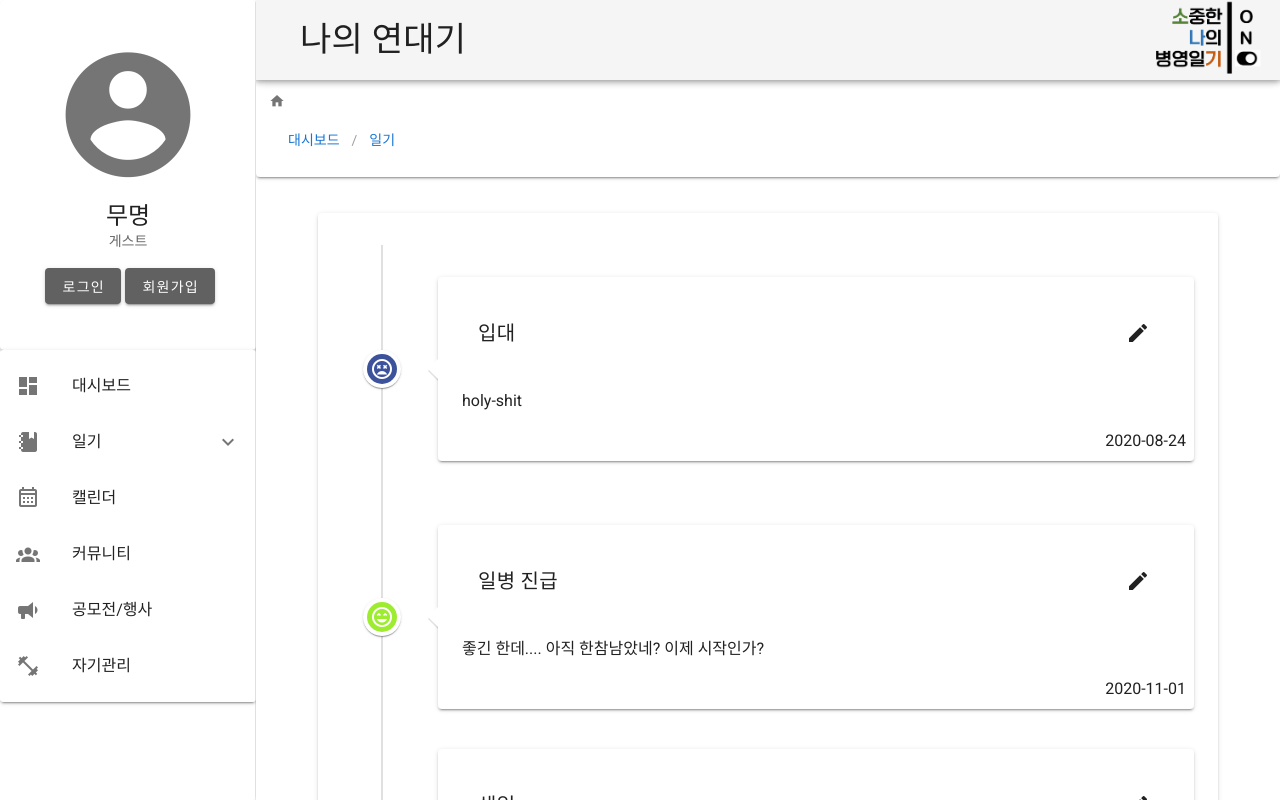
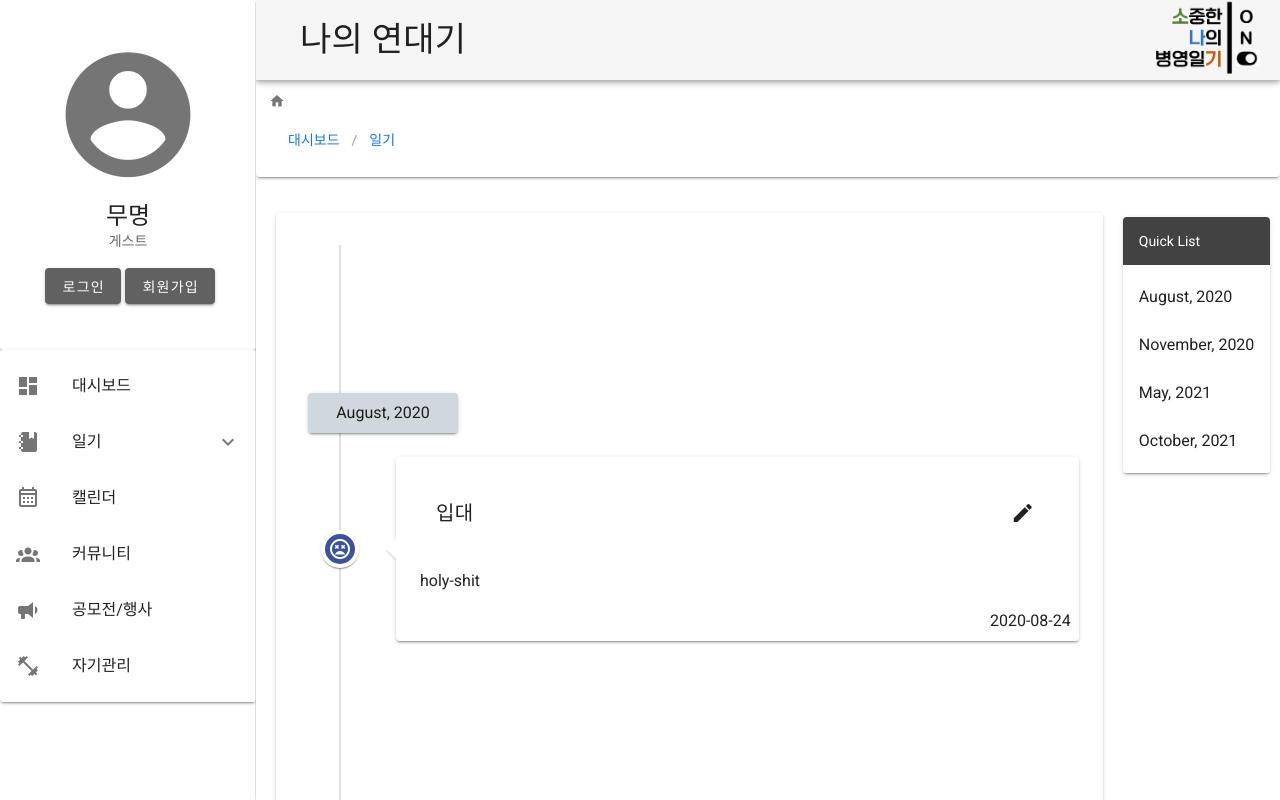
Before and after one commit to osamhack2021/WEB_SONAGI-ON_updraft, a Vue app in the folder frontend/: page /diary in a window 1280 px wide. Shown: the top 800 px of the page. Built offline with nearby package versions, Linux system fonts and the light colour scheme; a web font is replaced by a local one.

Commit message:
edit files

```diff
--- a/frontend/src/components/Timeline.vue
+++ b/frontend/src/components/Timeline.vue
@@ -3,6 +3,9 @@
   <v-card class="py-8 px-4 ma-4" style="max-width: 900px;">
       <div class="scroll-box">
         <v-timeline dense v-for="(v,k) in diaryData" :key="k">
+          <a class="disablePointe ma-4" :name="k"></a>
+          <div class="margin"></div>
+          <v-card class="pa-2 ma-4" style="width: 150px; text-align: center;" color="blue-grey lighten-4">{{k}}</v-card>
           <v-timeline-item v-for="item in v" :key="item" :icon="item.emotion" :color="'#'+((Math.random()*0xFFFFFF<<0)%0xFFFFFF).toString(16)">
             <v-card class="pa-2 ma-2">
               <v-layout align-center justify-space-between row fill-height class="pa-2 ma-2">
@@ -22,6 +25,7 @@
         </v-timeline>
       </div>
   </v-card>
+
 </v-layout>
 </template>
 
@@ -97,6 +101,15 @@
   }
 </script>
 
-<style lang="">
-
+<style>
+.disablePointer {
+  pointer-events: none;
+}
+.disablePointer:link {
+  text-decoration: none;
+  color: black;
+}
+.margin {
+  margin-top: 100px;
+}
 </style>
--- a/frontend/src/views/Diary.vue
+++ b/frontend/src/views/Diary.vue
@@ -4,7 +4,19 @@
       <v-icon small style="margin-left:5px">home</v-icon>
       <v-breadcrumbs :items="bcLink"></v-breadcrumbs>
     </v-card>
+    <v-layout>
     <Timeline />
+    <v-flex xs2 sm2 md2 lg2 xl2 shrink>
+    <v-card class="mt-10" style="position: fixed;">
+      <v-subheader class="grey darken-3 white--text" style="text-align: center;">Quick List</v-subheader>
+      <v-list>
+
+        <v-list-item v-for="item in diaryMonth" :key="item" v-bind:href=item style="text-align: center;">{{item.slice(1)}}
+        </v-list-item>
+      </v-list>
+    </v-card>
+    </v-flex>
+    </v-layout>
   </div>
 </template>
 
@@ -26,6 +38,12 @@
              href: 'Diary',
            },
          ],
+      diaryMonth: [
+        '#August, 2020',
+        '#November, 2020',
+        '#May, 2021',
+        '#October, 2021'
+      ],
     }),
 
     components: {
@@ -35,5 +53,4 @@
 </script>
 
 <style>
-
 </style>
```
Also changed, not shown: frontend/src/components/Chart.vue (+7 -1 lines), 1 other file (tests, documents, lock files or other folders).
